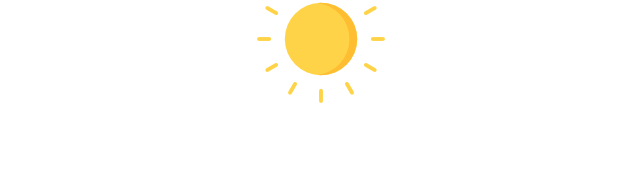
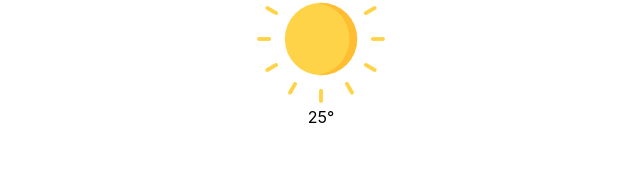
Before and after one commit to sgujuluva/weather-app, a React (Create React App) app: page / in a window 1280 px wide. Shown: the part 129-300 px from the top of the page, without its empty margins (319-959 px from the left). Built offline with nearby package versions, Linux system fonts and the light colour scheme.

Commit message:
temperature div created

```diff
--- a/src/components/WeatherDetails/index.jsx
+++ b/src/components/WeatherDetails/index.jsx
@@ -8,8 +8,8 @@ function WeatherDetails() {
       <img src={sunny} alt="sun" />
     </div>
     <div className = "weather-info">
-        <div className>
-
+        <div className = "temperature">
+        <span>25°</span>
         </div>
     </div>
     </>
```
